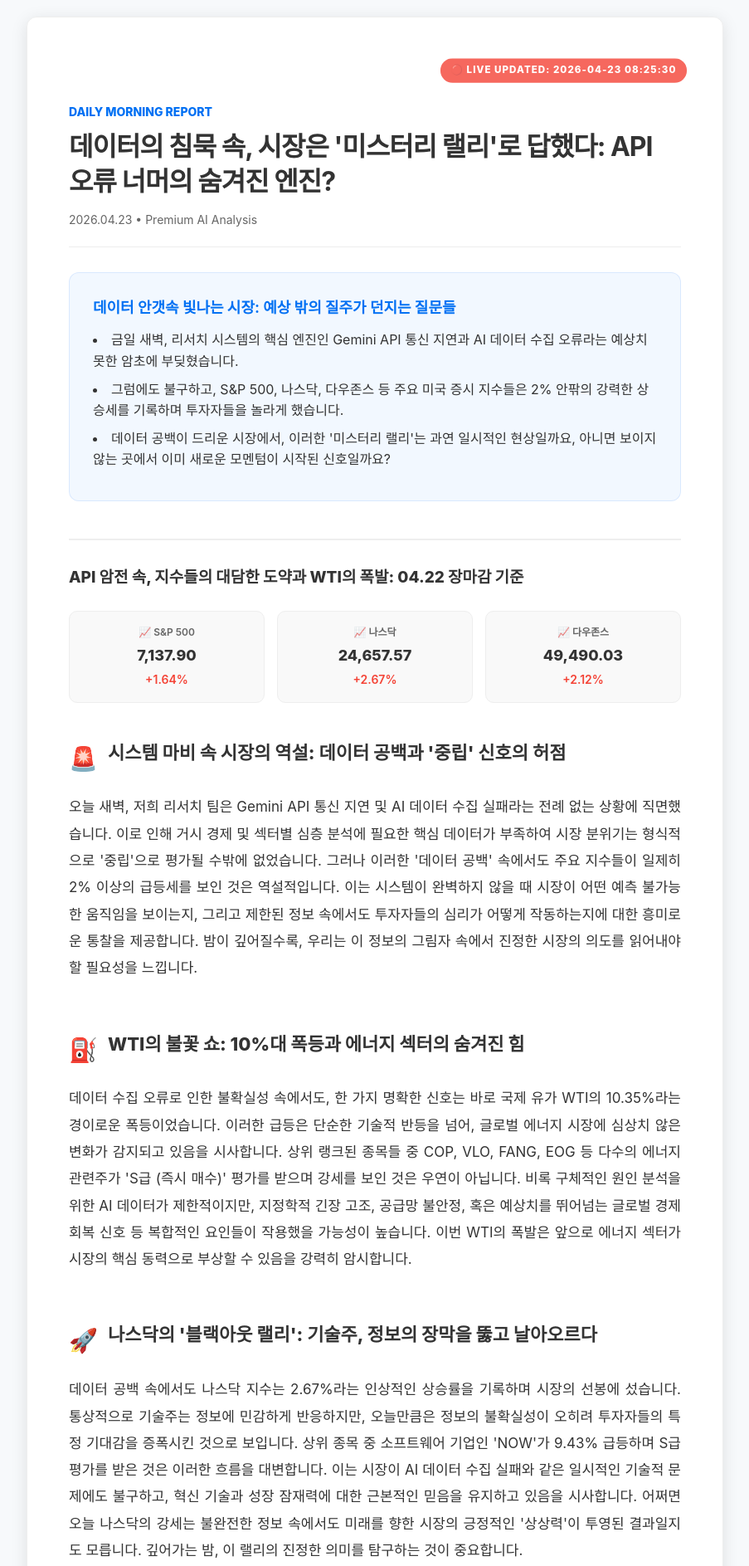
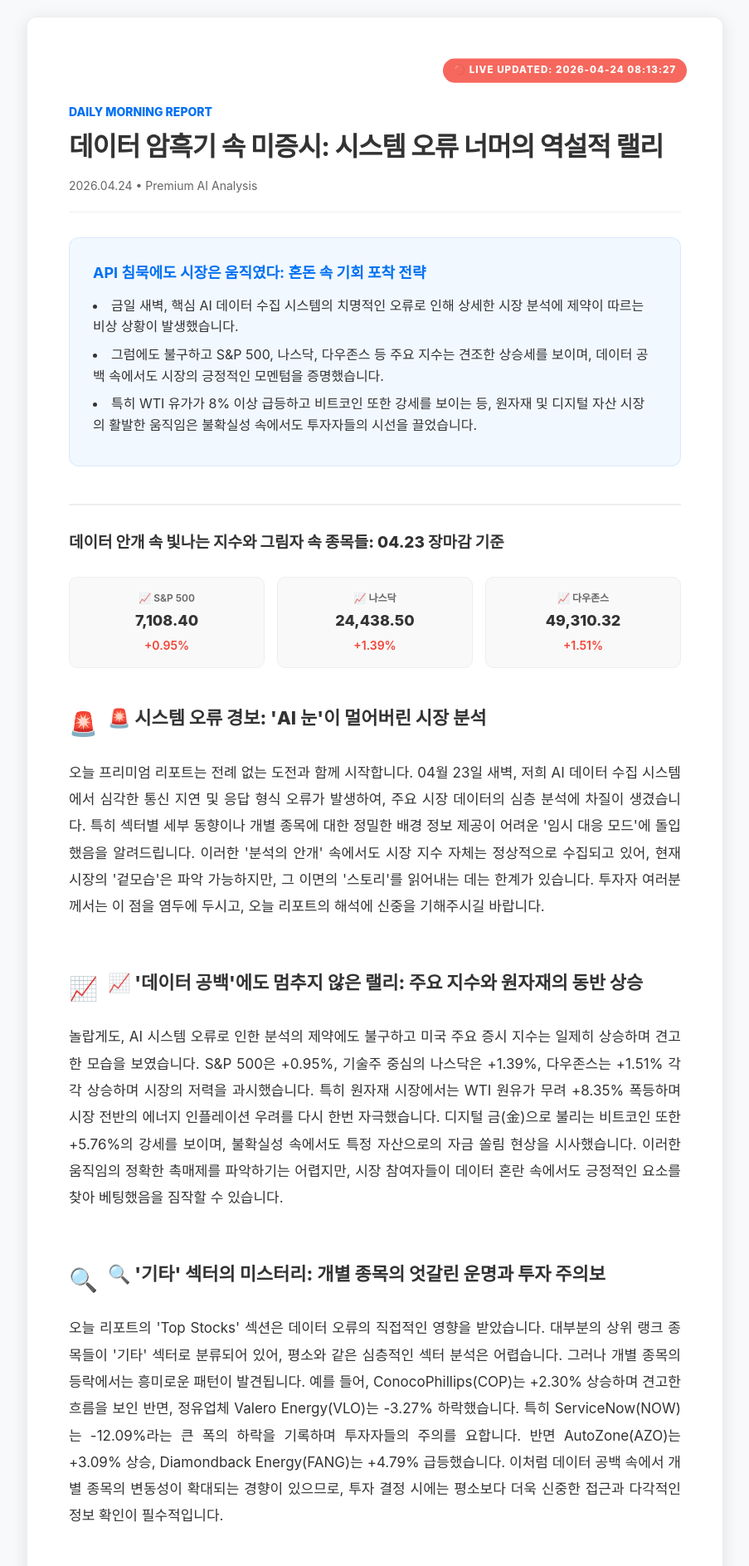
Before and after one commit to daniel17290221/-US-Market-AI-Analyst, a plain HTML site: page us_market/report_us.html in a window 1280 px wide. Shown: the top 1887 px of the page at 83% size, without its empty margins (188-1091 px from the left). Drawn offline with Linux system fonts and the light colour scheme.

Commit message:
auto: US Daily report update 2026-04-23 23:13

```diff
--- a/us_market/report_us.html
+++ b/us_market/report_us.html
@@ -7,7 +7,7 @@
     <meta http-equiv="Cache-Control" content="no-cache, no-store, must-revalidate">
     <meta http-equiv="Pragma" content="no-cache">
     <meta http-equiv="Expires" content="0">
-    <title>데이터의 침묵 속, 시장은 '미스터리 랠리'로 답했다: API 오류 너머의 숨겨진 엔진?</title>
+    <title>데이터 암흑기 속 미증시: 시스템 오류 너머의 역설적 랠리</title>
     <script async src="https://pagead2.googlesyndication.com/pagead/js/adsbygoogle.js?client=ca-pub-4995156883730033" crossorigin="anonymous"></script>
     <style>
         :root {
@@ -204,38 +204,38 @@
         <div class="container">
             <div style="display: flex; justify-content: flex-end; align-items: center; margin-bottom: 25px;">
                 <span style="background: #f44336; color: white; padding: 5px 12px; border-radius: 20px; font-size: 11px; font-weight: 800; animation: pulse 2s infinite; letter-spacing: 1px;">
-                    🔴 LIVE UPDATED: 2026-04-23 08:25:30
+                    🔴 LIVE UPDATED: 2026-04-24 08:13:27
                 </span>
             </div>
             <div class="category">Daily Morning Report</div>
-            <h1>데이터의 침묵 속, 시장은 '미스터리 랠리'로 답했다: API 오류 너머의 숨겨진 엔진?</h1>
-            <div class="date">2026.04.23 • Premium AI Analysis</div>
+            <h1>데이터 암흑기 속 미증시: 시스템 오류 너머의 역설적 랠리</h1>
+            <div class="date">2026.04.24 • Premium AI Analysis</div>
 
             <div class="box-summary">
-                <h3>데이터 안갯속 빛나는 시장: 예상 밖의 질주가 던지는 질문들</h3>
+                <h3>API 침묵에도 시장은 움직였다: 혼돈 속 기회 포착 전략</h3>
                 <ul>
-                    <li>금일 새벽, 리서치 시스템의 핵심 엔진인 Gemini API 통신 지연과 AI 데이터 수집 오류라는 예상치 못한 암초에 부딪혔습니다.</li><li>그럼에도 불구하고, S&P 500, 나스닥, 다우존스 등 주요 미국 증시 지수들은 2% 안팎의 강력한 상승세를 기록하며 투자자들을 놀라게 했습니다.</li><li>데이터 공백이 드리운 시장에서, 이러한 '미스터리 랠리'는 과연 일시적인 현상일까요, 아니면 보이지 않는 곳에서 이미 새로운 모멘텀이 시작된 신호일까요?</li>
+                    <li>금일 새벽, 핵심 AI 데이터 수집 시스템의 치명적인 오류로 인해 상세한 시장 분석에 제약이 따르는 비상 상황이 발생했습니다.</li><li>그럼에도 불구하고 S&P 500, 나스닥, 다우존스 등 주요 지수는 견조한 상승세를 보이며, 데이터 공백 속에서도 시장의 긍정적인 모멘텀을 증명했습니다.</li><li>특히 WTI 유가가 8% 이상 급등하고 비트코인 또한 강세를 보이는 등, 원자재 및 디지털 자산 시장의 활발한 움직임은 불확실성 속에서도 투자자들의 시선을 끌었습니다.</li>
                 </ul>
             </div>
 
             <div class="market-brief">
-                <div class="brief-title">API 암전 속, 지수들의 대담한 도약과 WTI의 폭발: 04.22 장마감 기준</div>
+                <div class="brief-title">데이터 안개 속 빛나는 지수와 그림자 속 종목들: 04.23 장마감 기준</div>
                 <div class="market-indices">
 
             <div class="index-card">
                 <div class="index-name">📈 S&P 500</div>
-                <div class="index-value">7,137.90</div>
-                <div class="index-change up">+1.64%</div>
+                <div class="index-value">7,108.40</div>
+                <div class="index-change up">+0.95%</div>
             </div>
             <div class="index-card">
                 <div class="index-name">📈 나스닥</div>
-                <div class="index-value">24,657.57</div>
-                <div class="index-change up">+2.67%</div>
+                <div class="index-value">24,438.50</div>
+                <div class="index-change up">+1.39%</div>
             </div>
             <div class="index-card">
                 <div class="index-name">📈 다우존스</div>
-                <div class="index-value">49,490.03</div>
-                <div class="index-change up">+2.12%</div>
+                <div class="index-value">49,310.32</div>
+                <div class="index-change up">+1.51%</div>
             </div>
                 </div>
             </div>
@@ -244,28 +244,28 @@
             <div class="article-section">
                 <div class="section-header">
                     <span class="emoji">🚨</span>
-                    <h2>시스템 마비 속 시장의 역설: 데이터 공백과 '중립' 신호의 허점</h2>
+                    <h2>🚨 시스템 오류 경보: 'AI 눈'이 멀어버린 시장 분석</h2>
                 </div>
                 <div class="section-content">
-                    <p>오늘 새벽, 저희 리서치 팀은 Gemini API 통신 지연 및 AI 데이터 수집 실패라는 전례 없는 상황에 직면했습니다. 이로 인해 거시 경제 및 섹터별 심층 분석에 필요한 핵심 데이터가 부족하여 시장 분위기는 형식적으로 '중립'으로 평가될 수밖에 없었습니다. 그러나 이러한 '데이터 공백' 속에서도 주요 지수들이 일제히 2% 이상의 급등세를 보인 것은 역설적입니다. 이는 시스템이 완벽하지 않을 때 시장이 어떤 예측 불가능한 움직임을 보이는지, 그리고 제한된 정보 속에서도 투자자들의 심리가 어떻게 작동하는지에 대한 흥미로운 통찰을 제공합니다. 밤이 깊어질수록, 우리는 이 정보의 그림자 속에서 진정한 시장의 의도를 읽어내야 할 필요성을 느낍니다.</p>
+                    <p>오늘 프리미엄 리포트는 전례 없는 도전과 함께 시작합니다. 04월 23일 새벽, 저희 AI 데이터 수집 시스템에서 심각한 통신 지연 및 응답 형식 오류가 발생하여, 주요 시장 데이터의 심층 분석에 차질이 생겼습니다. 특히 섹터별 세부 동향이나 개별 종목에 대한 정밀한 배경 정보 제공이 어려운 '임시 대응 모드'에 돌입했음을 알려드립니다. 이러한 '분석의 안개' 속에서도 시장 지수 자체는 정상적으로 수집되고 있어, 현재 시장의 '겉모습'은 파악 가능하지만, 그 이면의 '스토리'를 읽어내는 데는 한계가 있습니다. 투자자 여러분께서는 이 점을 염두에 두시고, 오늘 리포트의 해석에 신중을 기해주시길 바랍니다.</p>
                 </div>
             </div>
             <div class="article-section">
                 <div class="section-header">
-                    <span class="emoji">⛽</span>
-                    <h2>WTI의 불꽃 쇼: 10%대 폭등과 에너지 섹터의 숨겨진 힘</h2>
+                    <span class="emoji">📈</span>
+                    <h2>📈 '데이터 공백'에도 멈추지 않은 랠리: 주요 지수와 원자재의 동반 상승</h2>
                 </div>
                 <div class="section-content">
-                    <p>데이터 수집 오류로 인한 불확실성 속에서도, 한 가지 명확한 신호는 바로 국제 유가 WTI의 10.35%라는 경이로운 폭등이었습니다. 이러한 급등은 단순한 기술적 반등을 넘어, 글로벌 에너지 시장에 심상치 않은 변화가 감지되고 있음을 시사합니다. 상위 랭크된 종목들 중 COP, VLO, FANG, EOG 등 다수의 에너지 관련주가 'S급 (즉시 매수)' 평가를 받으며 강세를 보인 것은 우연이 아닙니다. 비록 구체적인 원인 분석을 위한 AI 데이터가 제한적이지만, 지정학적 긴장 고조, 공급망 불안정, 혹은 예상치를 뛰어넘는 글로벌 경제 회복 신호 등 복합적인 요인들이 작용했을 가능성이 높습니다. 이번 WTI의 폭발은 앞으로 에너지 섹터가 시장의 핵심 동력으로 부상할 수 있음을 강력히 암시합니다.</p>
+                    <p>놀랍게도, AI 시스템 오류로 인한 분석의 제약에도 불구하고 미국 주요 증시 지수는 일제히 상승하며 견고한 모습을 보였습니다. S&P 500은 +0.95%, 기술주 중심의 나스닥은 +1.39%, 다우존스는 +1.51% 각각 상승하며 시장의 저력을 과시했습니다. 특히 원자재 시장에서는 WTI 원유가 무려 +8.35% 폭등하며 시장 전반의 에너지 인플레이션 우려를 다시 한번 자극했습니다. 디지털 금(金)으로 불리는 비트코인 또한 +5.76%의 강세를 보이며, 불확실성 속에서도 특정 자산으로의 자금 쏠림 현상을 시사했습니다. 이러한 움직임의 정확한 촉매제를 파악하기는 어렵지만, 시장 참여자들이 데이터 혼란 속에서도 긍정적인 요소를 찾아 베팅했음을 짐작할 수 있습니다.</p>
                 </div>
             </div>
             <div class="article-section">
                 <div class="section-header">
-                    <span class="emoji">🚀</span>
-                    <h2>나스닥의 '블랙아웃 랠리': 기술주, 정보의 장막을 뚫고 날아오르다</h2>
+                    <span class="emoji">🔍</span>
+                    <h2>🔍 '기타' 섹터의 미스터리: 개별 종목의 엇갈린 운명과 투자 주의보</h2>
                 </div>
                 <div class="section-content">
-                    <p>데이터 공백 속에서도 나스닥 지수는 2.67%라는 인상적인 상승률을 기록하며 시장의 선봉에 섰습니다. 통상적으로 기술주는 정보에 민감하게 반응하지만, 오늘만큼은 정보의 불확실성이 오히려 투자자들의 특정 기대감을 증폭시킨 것으로 보입니다. 상위 종목 중 소프트웨어 기업인 'NOW'가 9.43% 급등하며 S급 평가를 받은 것은 이러한 흐름을 대변합니다. 이는 시장이 AI 데이터 수집 실패와 같은 일시적인 기술적 문제에도 불구하고, 혁신 기술과 성장 잠재력에 대한 근본적인 믿음을 유지하고 있음을 시사합니다. 어쩌면 오늘 나스닥의 강세는 불완전한 정보 속에서도 미래를 향한 시장의 긍정적인 '상상력'이 투영된 결과일지도 모릅니다. 깊어가는 밤, 이 랠리의 진정한 의미를 탐구하는 것이 중요합니다.</p>
+                    <p>오늘 리포트의 'Top Stocks' 섹션은 데이터 오류의 직접적인 영향을 받았습니다. 대부분의 상위 랭크 종목들이 '기타' 섹터로 분류되어 있어, 평소와 같은 심층적인 섹터 분석은 어렵습니다. 그러나 개별 종목의 등락에서는 흥미로운 패턴이 발견됩니다. 예를 들어, ConocoPhillips(COP)는 +2.30% 상승하며 견고한 흐름을 보인 반면, 정유업체 Valero Energy(VLO)는 -3.27% 하락했습니다. 특히 ServiceNow(NOW)는 -12.09%라는 큰 폭의 하락을 기록하며 투자자들의 주의를 요합니다. 반면 AutoZone(AZO)는 +3.09% 상승, Diamondback Energy(FANG)는 +4.79% 급등했습니다. 이처럼 데이터 공백 속에서 개별 종목의 변동성이 확대되는 경향이 있으므로, 투자 결정 시에는 평소보다 더욱 신중한 접근과 다각적인 정보 확인이 필수적입니다.</p>
                 </div>
             </div>
 
@@ -320,28 +320,28 @@
 
             <div class="market-row">
                 <span class="label">WTI 원유</span>
-                <span class="val">92.53</span>
-                <span class="chg up">+10.35%</span>
+                <span class="val">97.09</span>
+                <span class="chg up">+8.35%</span>
             </div>
             <div class="market-row">
                 <span class="label">금 선물</span>
-                <span class="val">4,742.90</span>
-                <span class="chg down">-2.36%</span>
+                <span class="val">4,708.30</span>
+                <span class="chg down">-2.05%</span>
             </div>
             <div class="market-row">
                 <span class="label">비트코인</span>
-                <span class="val">78,339.04</span>
-                <span class="chg up">+3.45%</span>
+                <span class="val">78,110.00</span>
+                <span class="chg up">+5.76%</span>
             </div>
             </div>
 
             <div class="hashtags">
-                <span class="hashtag">#API장애</span> <span class="hashtag">#미스터리랠리</span> <span class="hashtag">#WTI폭등</span> <span class="hashtag">#에너지섹터</span> <span class="hashtag">#나스닥강세</span> <span class="hashtag">#데이터공백</span> <span class="hashtag">#투자통찰</span> <span class="hashtag">#심야분석</span> <span class="hashtag">#시장역설</span> <span class="hashtag">#불확실성속기회</span>
+                <span class="hashtag">#미증시</span> <span class="hashtag">#데이터오류</span> <span class="hashtag">#API장애</span> <span class="hashtag">#시장혼란</span> <span class="hashtag">#투자전략</span> <span class="hashtag">#WTI급등</span> <span class="hashtag">#비트코인</span> <span class="hashtag">#불확실성투자</span> <span class="hashtag">#S&P500</span> <span class="hashtag">#나스닥</span>
             </div>
 
             <div class="footer">
                 🚀 본 리포트는 VibeCodingLab 종목 분석 AI 시스템에 의해 실시간 데이터 집계 및 분석되었습니다.<br>
-                <b>생성 시각: 2026-04-23 08:25:30</b> (KST 한국 시각 반영 완료)<br>
+                <b>생성 시각: 2026-04-24 08:13:27</b> (KST 한국 시각 반영 완료)<br>
                 © 2026 VibeCodingLab. All Rights Reserved.
             </div>
         </div>
@@ -377,4 +377,4 @@
 </body>
 </html>
 
-<!-- US Generation ID: 2026-04-22T23:25:30.922135 -->
+<!-- US Generation ID: 2026-04-23T23:13:27.212050 -->
--- a/us_market/us_macro_analysis.json
+++ b/us_market/us_macro_analysis.json
@@ -2,7 +2,7 @@
   "market_mood": "중립",
   "mood_score": 50,
   "key_takeaways": [
-    "[04월 22일] AI 데이터 수집 실패로 기본 데이터가 노출됩니다.",
+    "[04월 23일] AI 데이터 수집 실패로 기본 데이터가 노출됩니다.",
     "Gemini API 통신 지연 혹은 응답 형식 오류가 발생했습니다.",
     "시장 데이터(지수 자체)는 정상적으로 수집중입니다."
   ],
@@ -12,6 +12,6 @@
     "단기": "API 복구 대기",
     "중장기": "정상화 후 리포트 확인"
   },
-  "timestamp": "2026-04-22T23:24:55.156712",
+  "timestamp": "2026-04-23T23:12:48.722708",
   "model": "gemini"
 }
```
